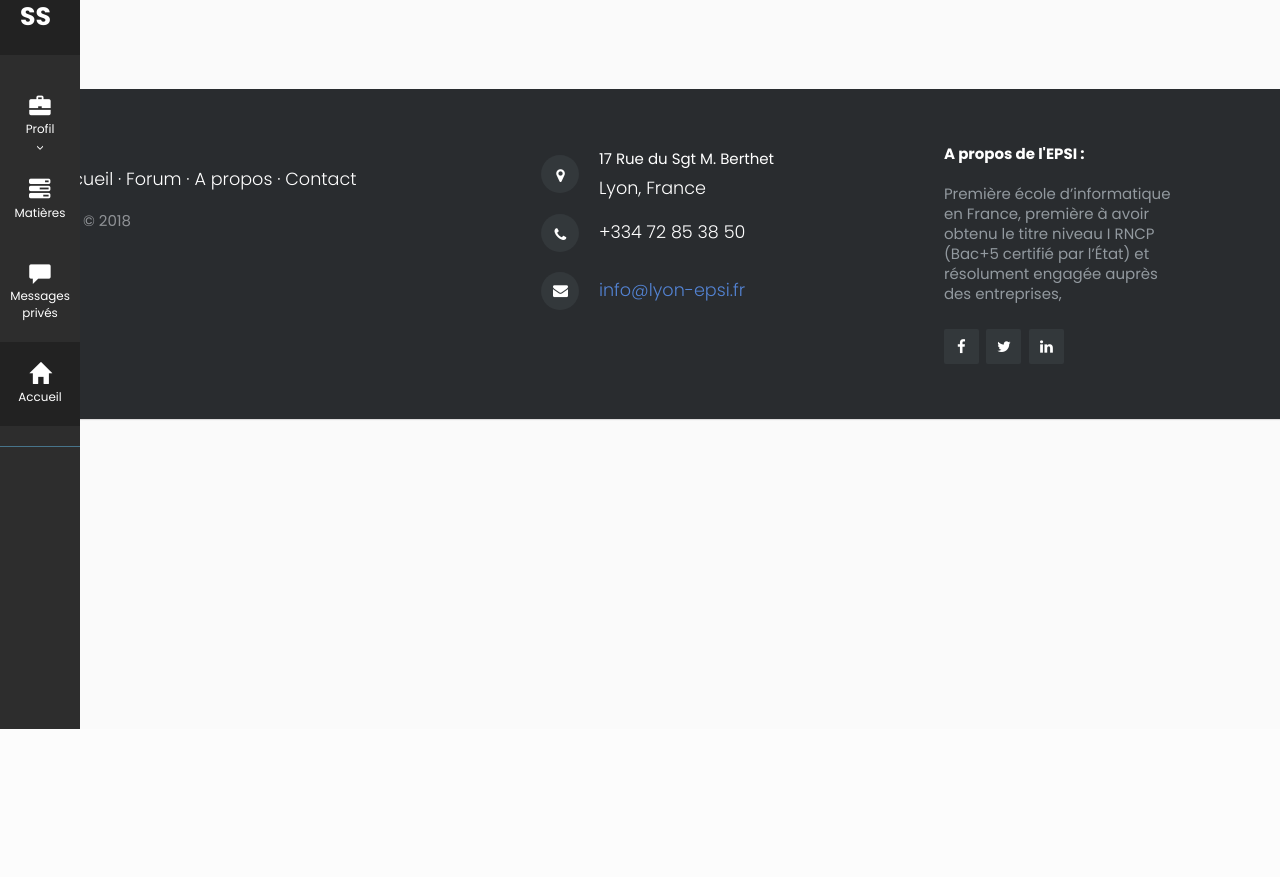
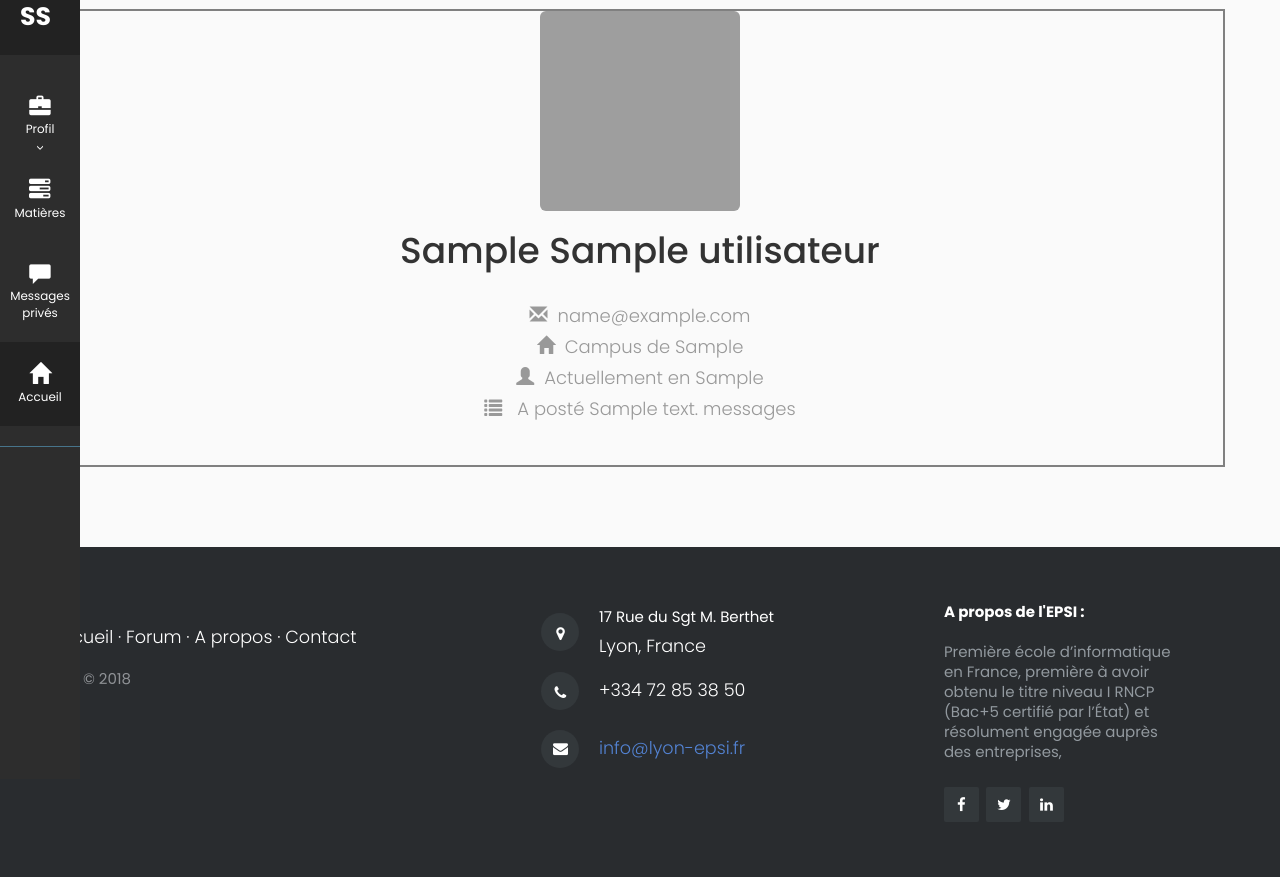
Before and after one commit to adufr/workshopb1s2, a PHP site: page /compte.php in a window 1280 px wide. Shown: the part 71-948 px from the top of the page. Before the commit the page ends 800 px from the top, so only its background shows below. Run offline with PHP 8.4, Linux system fonts and the light colour scheme; the visitor is signed in with stand-in values (Sample User, id 1); tables that the repository leaves empty or names only in its code hold one stand-in row (values such as "Sample post"); data that the repository does not hold is empty; a stand-in replaces the project's code that opens the database connection; some libraries are stand-ins or nearby versions; grey boxes are pictures that could not be loaded.

Commit message:
compte.php

```diff
--- a/compte.php
+++ b/compte.php
@@ -239,8 +239,44 @@
 </div>
 
 
+<?php
+  echo "<link rel='stylesheet' type='text/css' href='css/profil.css'/>";
+  $req_uti = $bdd -> prepare("SELECT * FROM utilisateur WHERE uti_id = ?");
+  $req_uti -> execute(array($_SESSION['uti_id']));
+  $uti_infos = $req_uti -> fetch();
+?>
+<div id="profil" class="container">
+    <div class="row">
 
+        <div >
+            <img id="profil_pdp" src="<?php echo $uti_infos['uti_pdp']; ?>" alt="Photo de profil" class="img-rounded img-responsive" />
+        </div>
 
+        <div>
+            <h1><?php echo $uti_infos['uti_prenom']." ".$uti_infos['uti_nom']; ?></h1></br>
+            <!--<small><cite>San Francisco, USA <i class="glyphicon glyphicon-map-marker"></i></cite></small>-->
+            <p id='profil_texte'>
+                <i class="glyphicon glyphicon-envelope profilicon"></i><?php echo $uti_infos['uti_mail']; ?>
+                </br>
+                <i class="glyphicon glyphicon-home profilicon"></i><?php echo "Campus de ".$uti_infos['uti_campus']; ?>
+                </br>
+                <i class="glyphicon glyphicon-user profilicon"></i><?php echo "Actuellement en ".$uti_infos['uti_classe']; ?>
+                </br>
+                <i class="glyphicon glyphicon-list profilicon"></i>
+                    <?php
+                        if (isset($uti_infos['uti_messages_envoyes'])) {
+                            echo "A posté ".$uti_infos['uti_messages_envoyes']." messages</br></br>";
+                        } else {
+                            echo "Erreur</br></br>";
+                        }
+                    ?>
+
+            </p>
+
+        </div>
+
+    </div>
+</div>
 
 
 <!-- Modal modification email -->
```
